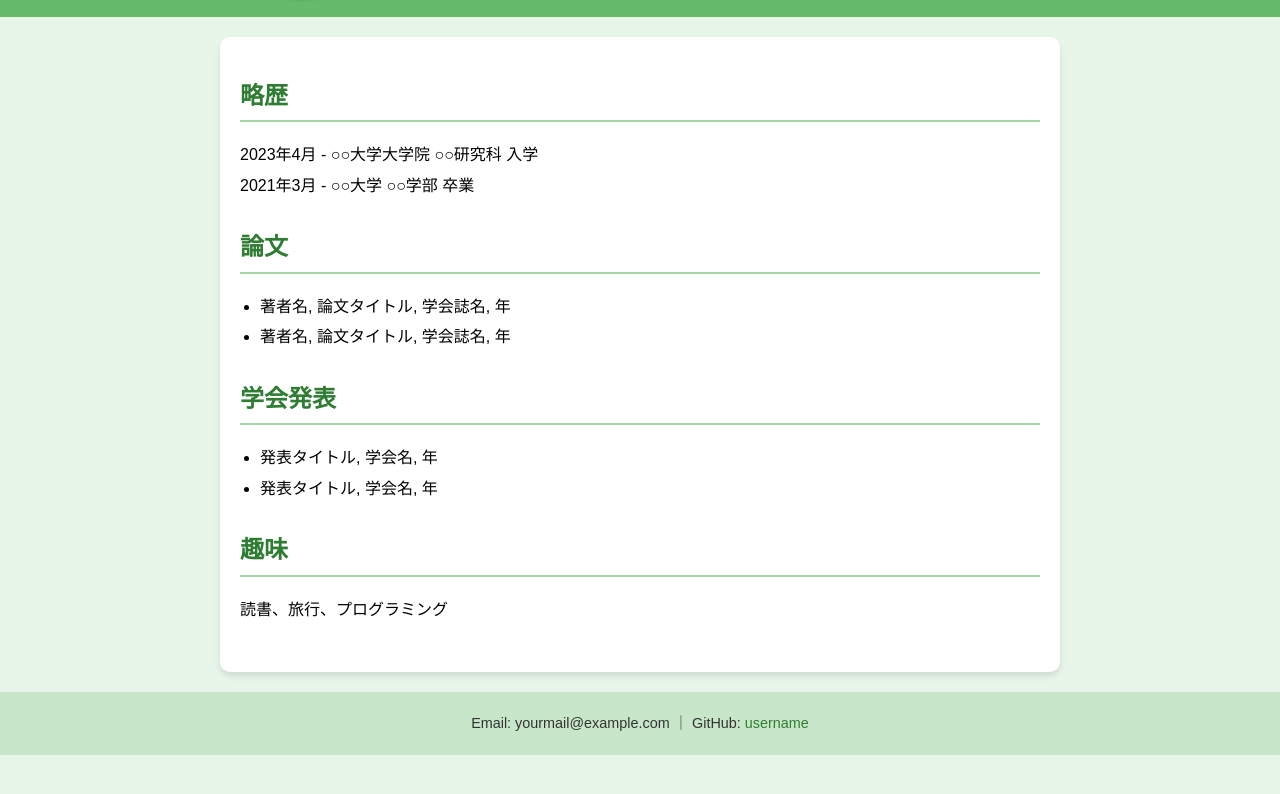
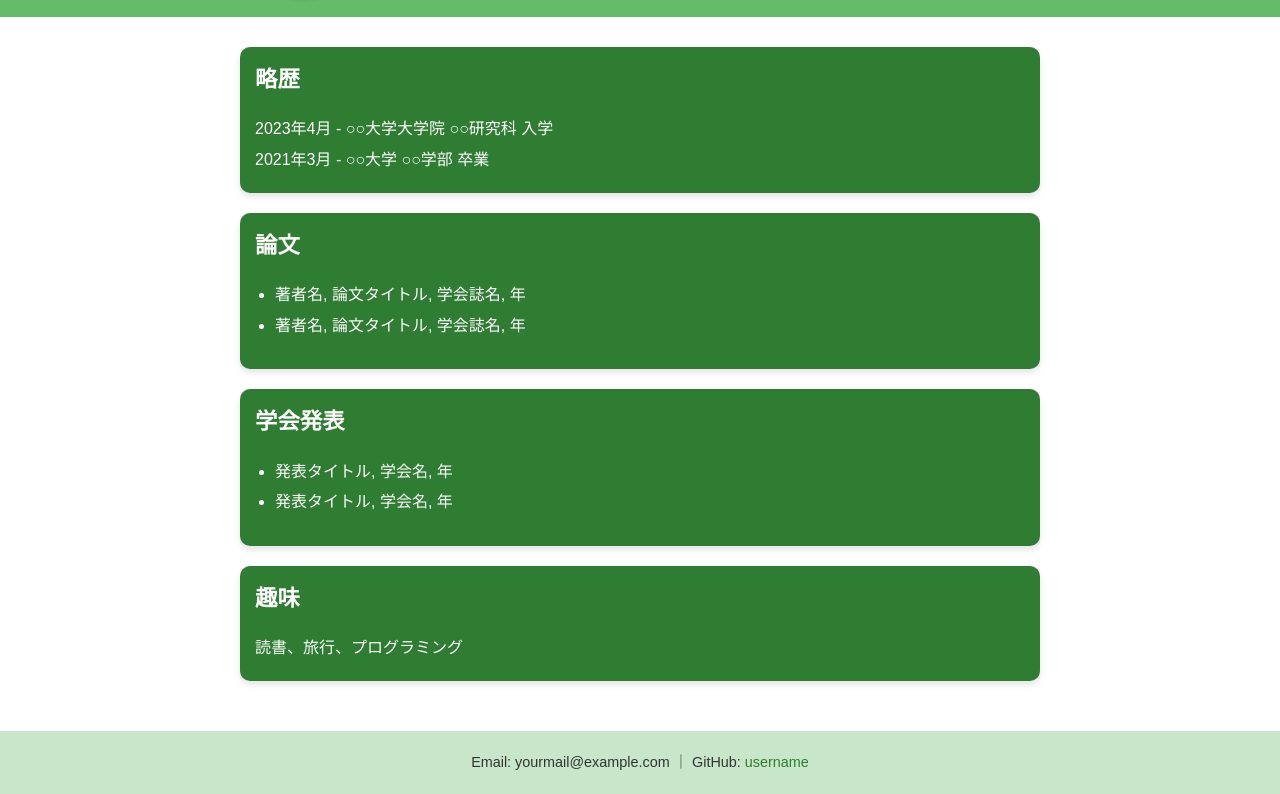
Before and after one commit to suzuki0346/suzuki0346.github.io, a plain HTML site: page index.html in a window 1280 px wide. Shown: the part 149-943 px from the top of the page. Before the commit the page ends 904 px from the top, so only its background shows below. Drawn offline with Linux system fonts and the light colour scheme.

Commit message:
index.html 2

```diff
--- a/index.html
+++ b/index.html
@@ -5,14 +5,14 @@
   <title>自己紹介 - ○○研究室</title>
   <style>
     body {
-      font-family: "Hiragino Sans", "Meiryo", sans-serif;
-      background-color: #e8f5e9; /* 薄い緑色 */
+      font-family: "Meiryo", "Arial", sans-serif; /* 日本語はメイリオ, 英語はArial */
+      background-color: #ffffff; /* 背景は白 */
       margin: 0;
       padding: 0;
       line-height: 1.6;
     }
     header {
-      background-color: #66bb6a; /* 濃い緑 */
+      background-color: #66bb6a; /* ヘッダーは明るい緑 */
       color: white;
       padding: 20px;
     }
@@ -25,7 +25,7 @@
     .profile img {
       width: 120px;
       height: 120px;
-      border-radius: 50%; /* 丸型にする */
+      border-radius: 50%;
       object-fit: cover;
       margin-right: 20px;
       border: 3px solid white;
@@ -41,18 +41,20 @@
     main {
       max-width: 800px;
       margin: 20px auto;
-      padding: 20px;
-      background: white;
+      padding: 10px;
+    }
+    section {
+      margin-bottom: 20px;
+      padding: 15px;
+      background-color: #2e7d32; /* 濃い緑 */
+      color: white; /* 文字は白 */
       border-radius: 10px;
       box-shadow: 0 4px 6px rgba(0,0,0,0.1);
     }
-    section {
-      margin-bottom: 30px;
-    }
     h2 {
-      border-bottom: 2px solid #a5d6a7;
-      padding-bottom: 5px;
-      color: #2e7d32;
+      margin-top: 0;
+      font-size: 1.4em;
+      border-bottom: none; /* 下線を消す */
     }
     p, li {
       margin: 5px 0;
@@ -76,7 +78,7 @@
 <body>
   <header>
     <div class="profile">
-      <!-- 👇 ここに自分の写真ファイル名を置き換える -->
+      <!-- 👇 自分の写真ファイル名に置き換える -->
       <img src="profile.jpg" alt="プロフィール写真">
       <div class="profile-info">
         <h1>鈴木 開斗</h1>
```
